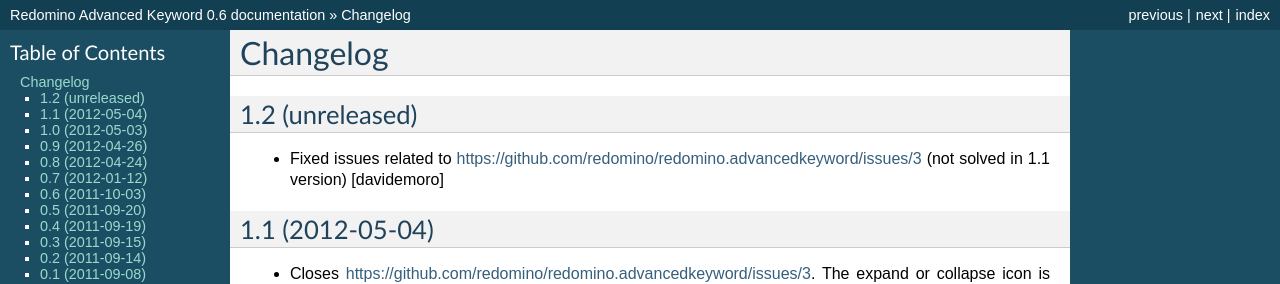
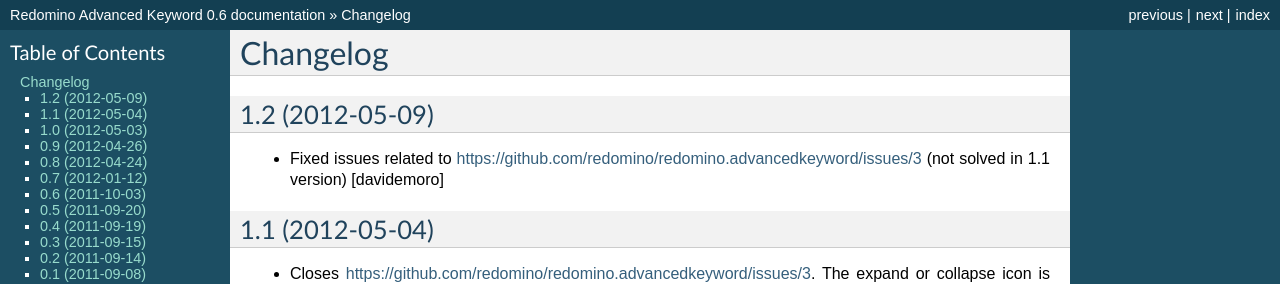
Before and after one commit to redomino/redomino.advancedkeyword, a Sphinx documentation site: the page built from docs/HISTORY.txt, in a window 1280 px wide. Shown: the top 284 px of the page. Built offline with Sphinx 7.4.7, drawn with Linux system fonts in a browser that asks for light colours.

Commit message:
Preparing release 1.2

```diff
--- a/docs/HISTORY.txt
+++ b/docs/HISTORY.txt
@@ -1,7 +1,7 @@
 Changelog
 =========
 
-1.2 (unreleased)
+1.2 (2012-05-09)
 ----------------
 
 - Fixed issues related to  https://github.com/redomino/redomino.advancedkeyword/issues/3
--- a/setup.py
+++ b/setup.py
@@ -1,7 +1,7 @@
 from setuptools import setup, find_packages
 import os
 
-version = '1.2.dev0'
+version = '1.2'
 
 tests_require = []
 
```
